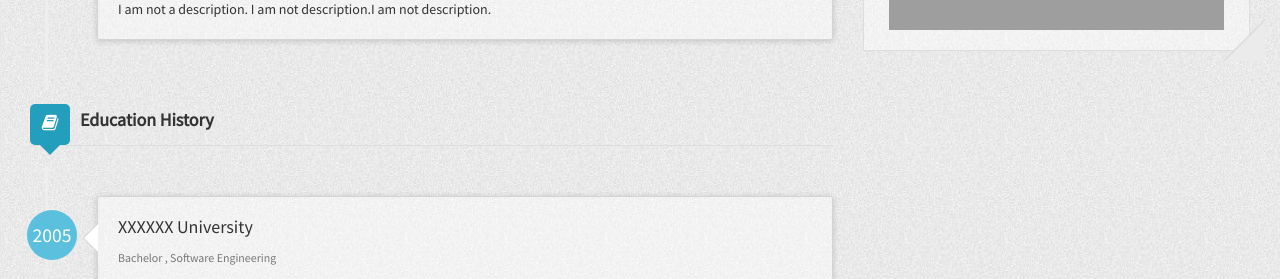
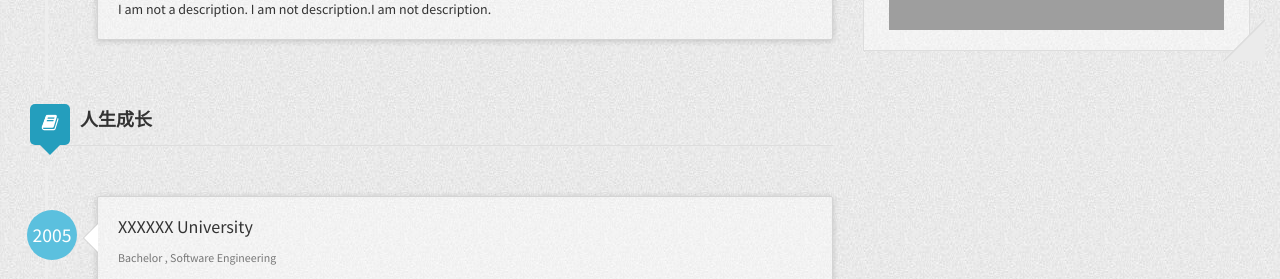
Before and after one commit to cofire2/cofire2.github.io, a Jekyll site: the page built from index.html, in a window 1280 px wide. Shown: the part 987-1266 px from the top of the page. Built offline with Jekyll 4.4.1, drawn with Linux system fonts in a browser that asks for light colours; nearby versions of some CDN libraries; grey boxes are pictures that could not be loaded.

Commit message:
Update index.html

```diff
--- a/index.html
+++ b/index.html
@@ -46,7 +46,7 @@ layout: default
                 </ul>
             {% endif %}
             {% if site.author.educationHistory %}
-                <h3 class="title with-icon"><span class="fa fa-book cat-title"></span>Education History</h3>
+                <h3 class="title with-icon"><span class="fa fa-book cat-title"></span>人生成长</h3>
                 <ul class="timeline">
                     {% for education in site.author.educationHistory %}
                         <li class="timeline-inverted">
```
